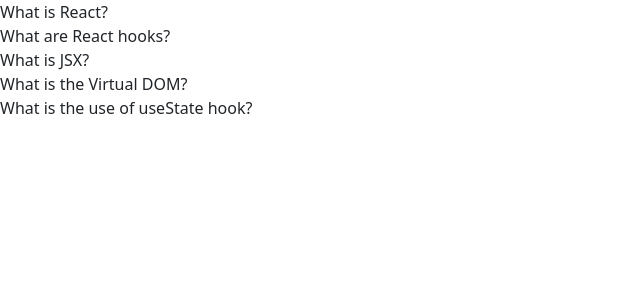
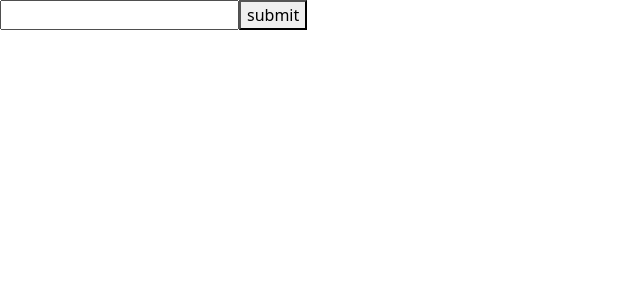
Before and after one commit to Sai2909/reactjs_machine_coding_2025, a React (Create React App) app: page / in a window 1280 px wide. Shown: the top 300 px of the page, without its empty margins (0-640 px from the left). Built offline with nearby package versions, Linux system fonts and the light colour scheme.

Commit message:
controlled and uncontrolled

```diff
--- a/src/App.js
+++ b/src/App.js
@@ -1,9 +1,11 @@
-import Tasks from "./30-tasks/Tasks";
+// import Tasks from "./30-tasks/Tasks";
+// import Controlled from "./controlledUncontrolled/Controlled";
+import Uncontrolled from "./controlledUncontrolled/Uncontrolled";
 
 function App() {
   return (
     <div className="App">
-      <Tasks />
+      <Uncontrolled />
     </div>
   );
 }
--- /dev/null
+++ b/src/controlledUncontrolled/Controlled.js
@@ -0,0 +1,16 @@
+import React, { useState } from 'react';
+
+export default function Controlled() {
+    const [inputValue, setInputValue] = useState('');
+
+    const handleChange = (event) => {
+        setInputValue(event.target.value);
+    };
+
+    return (
+        <div>
+            <input type="text" value={inputValue} onChange={handleChange} />
+            <p>Input Value: {inputValue}</p>
+        </div>
+    );
+}
--- /dev/null
+++ b/src/controlledUncontrolled/Uncontrolled.js
@@ -0,0 +1,24 @@
+import React, { useRef } from 'react'
+
+const Uncontrolled = () => {
+    const inputRef = useRef(null)
+    const handleSubmit = (e) => {
+        e.preventDefault()
+        alert(`input Value: ${inputRef.current.value}`)
+        inputRef.current.value = ''
+    }
+
+
+    return (
+        <div>
+            <div>
+                <label>
+                    <input type='text' ref={inputRef} />
+                </label>
+                <button onClick={handleSubmit}>submit</button>
+            </div>
+        </div>
+    )
+}
+
+export default Uncontrolled
```
